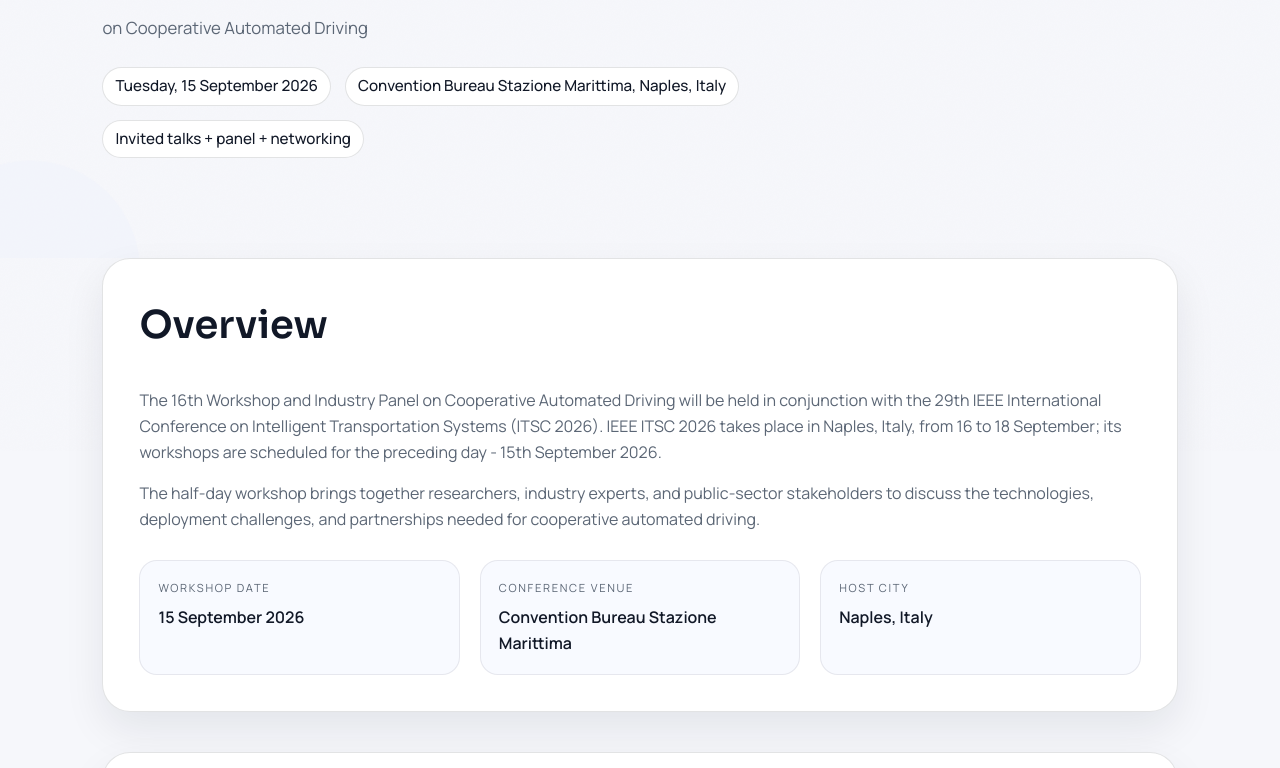
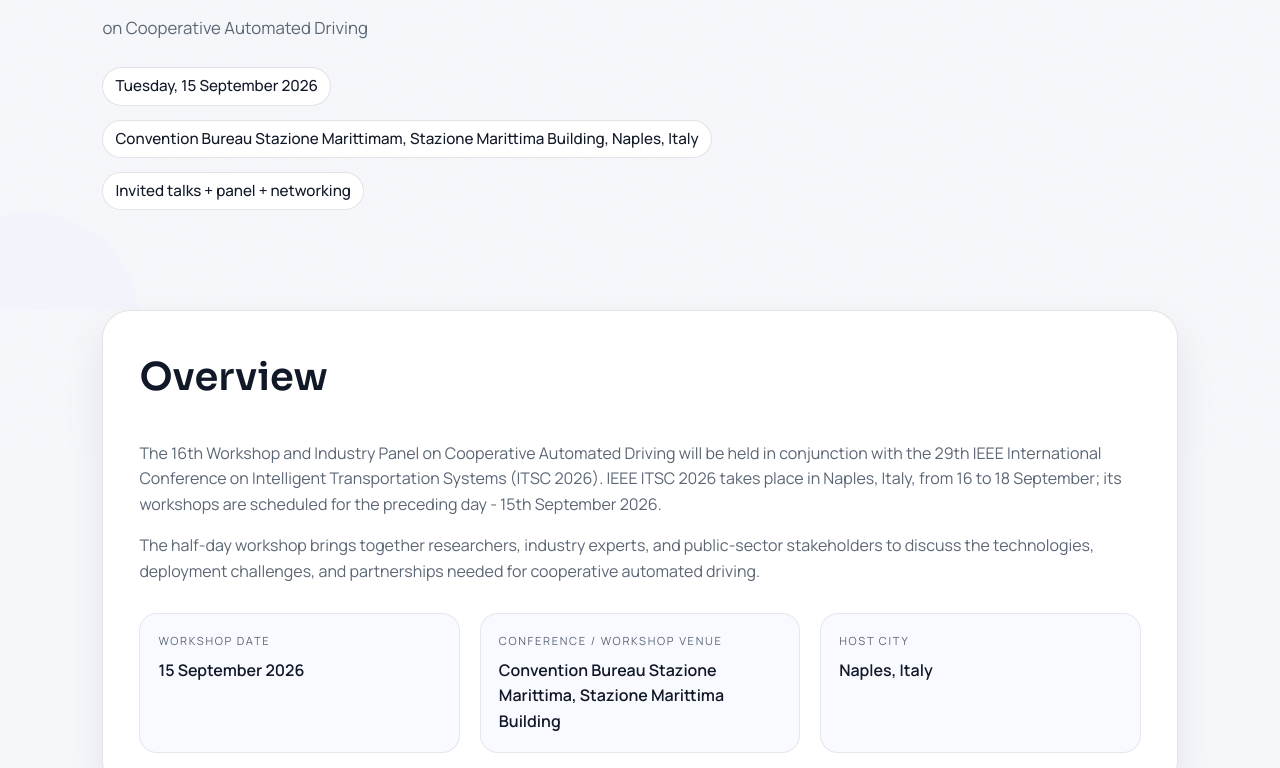
Before and after one commit to industry-workshop-itsc-26/industry-workshop-itsc-26.github.io, a plain HTML site: page index.html in a window 1280 px wide. Shown: the part 349-1117 px from the top of the page. Drawn offline with Linux system fonts and the light colour scheme.

Commit message:
Update index.html
updated ws location

```diff
--- a/index.html
+++ b/index.html
@@ -33,7 +33,7 @@
         <p class="hero-subtitle">on Cooperative Automated Driving</p>
         <div class="hero-meta">
           <span>Tuesday, 15 September 2026</span>
-          <span>Convention Bureau Stazione Marittima, Naples, Italy</span>
+          <span>Convention Bureau Stazione Marittimam, Stazione Marittima Building, Naples, Italy</span>
           <span>Invited talks + panel + networking</span>
         </div>
       </div>
@@ -67,8 +67,8 @@
             <span class="stat-value">15 September 2026</span>
           </div>
           <div class="stat">
-            <span class="stat-label">Conference venue</span>
-            <span class="stat-value">Convention Bureau Stazione Marittima</span>
+            <span class="stat-label">Conference / workshop venue</span>
+            <span class="stat-value">Convention Bureau Stazione Marittima, Stazione Marittima Building</span>
           </div>
           <div class="stat">
             <span class="stat-label">Host city</span>
```
